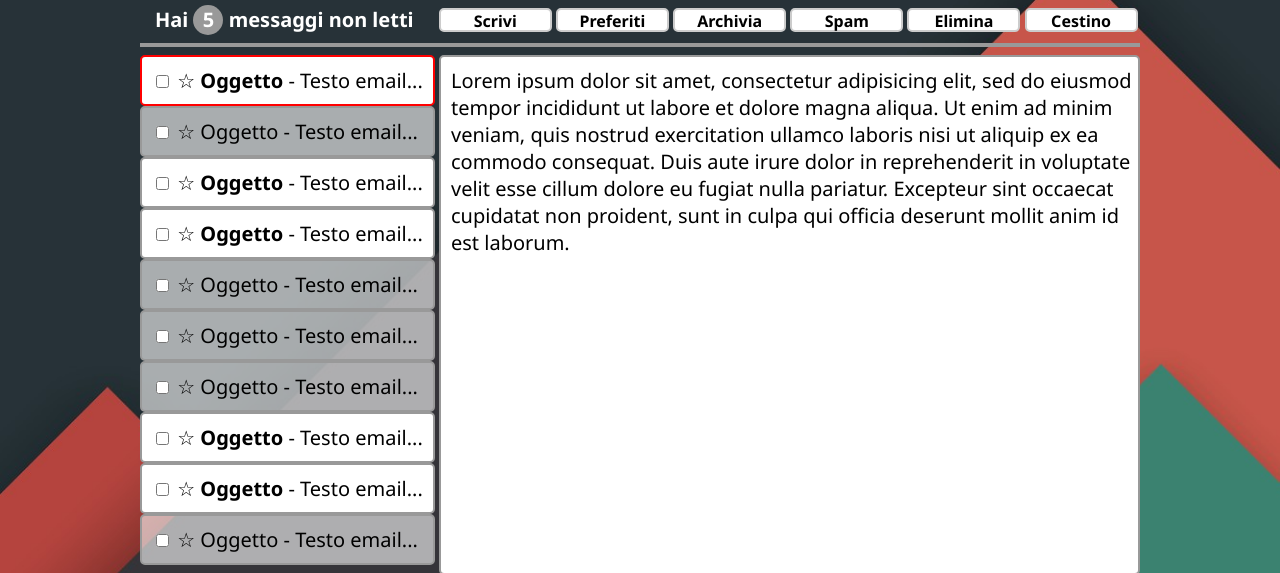
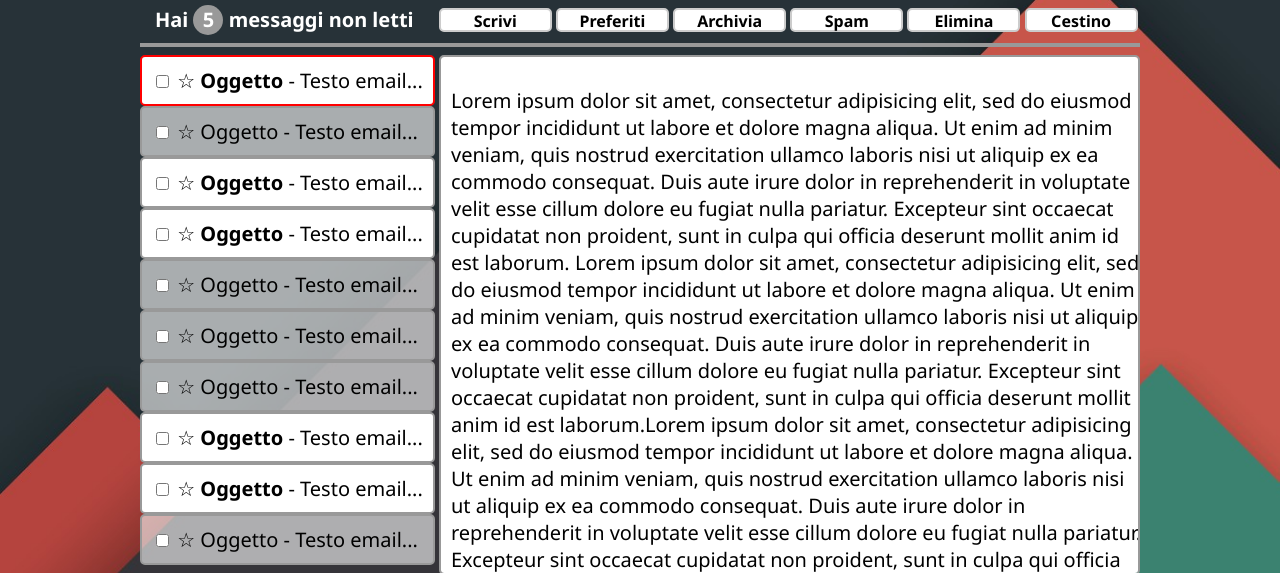
Before and after one commit to PaoloFrancesco-Marino/htmlcss-gmail, a plain HTML site: page index.html in a window 1280 px wide. Shown: the part 118-691 px from the top of the page. Drawn offline with Linux system fonts and the light colour scheme.

Commit message:
aggiunta overflow

```diff
--- a/index.html
+++ b/index.html
@@ -129,7 +129,7 @@
 
         <section class="spostamento-laterale">
           <div class="contenuto-email">
-            <span id="email-testo">Lorem ipsum dolor sit amet, consectetur adipisicing elit, sed do eiusmod tempor incididunt ut labore et dolore magna aliqua. Ut enim ad minim veniam, quis nostrud exercitation ullamco laboris nisi ut aliquip ex ea commodo consequat. Duis aute irure dolor in reprehenderit in voluptate velit esse cillum dolore eu fugiat nulla pariatur. Excepteur sint occaecat cupidatat non proident, sunt in culpa qui officia deserunt mollit anim id est laborum.</span>
+            <p id="email-testo">Lorem ipsum dolor sit amet, consectetur adipisicing elit, sed do eiusmod tempor incididunt ut labore et dolore magna aliqua. Ut enim ad minim veniam, quis nostrud exercitation ullamco laboris nisi ut aliquip ex ea commodo consequat. Duis aute irure dolor in reprehenderit in voluptate velit esse cillum dolore eu fugiat nulla pariatur. Excepteur sint occaecat cupidatat non proident, sunt in culpa qui officia deserunt mollit anim id est laborum. Lorem ipsum dolor sit amet, consectetur adipisicing elit, sed do eiusmod tempor incididunt ut labore et dolore magna aliqua. Ut enim ad minim veniam, quis nostrud exercitation ullamco laboris nisi ut aliquip ex ea commodo consequat. Duis aute irure dolor in reprehenderit in voluptate velit esse cillum dolore eu fugiat nulla pariatur. Excepteur sint occaecat cupidatat non proident, sunt in culpa qui officia deserunt mollit anim id est laborum.Lorem ipsum dolor sit amet, consectetur adipisicing elit, sed do eiusmod tempor incididunt ut labore et dolore magna aliqua. Ut enim ad minim veniam, quis nostrud exercitation ullamco laboris nisi ut aliquip ex ea commodo consequat. Duis aute irure dolor in reprehenderit in voluptate velit esse cillum dolore eu fugiat nulla pariatur. Excepteur sint occaecat cupidatat non proident, sunt in culpa qui officia deserunt mollit anim id est laborum.</p>
           </div>
         </section>
 
--- a/styles/main.css
+++ b/styles/main.css
@@ -1,4 +1,5 @@
 /* general styles */
+
 body {
   font-family: 'Noto Sans', sans-serif;
   margin: 0;
@@ -6,7 +7,6 @@ body {
   background-size: cover;
   box-sizing: border-box;
   }
-
 #contenitore {
   width: 1000px;
   margin: auto;
@@ -117,8 +117,8 @@ border: solid 2px red;
   border-radius: 5px;
   font-size: 20px;
   background: #fff;
+  overflow: scroll;
 }
-
 
 #email-testo {
  position: relative; top: 10px;
```
